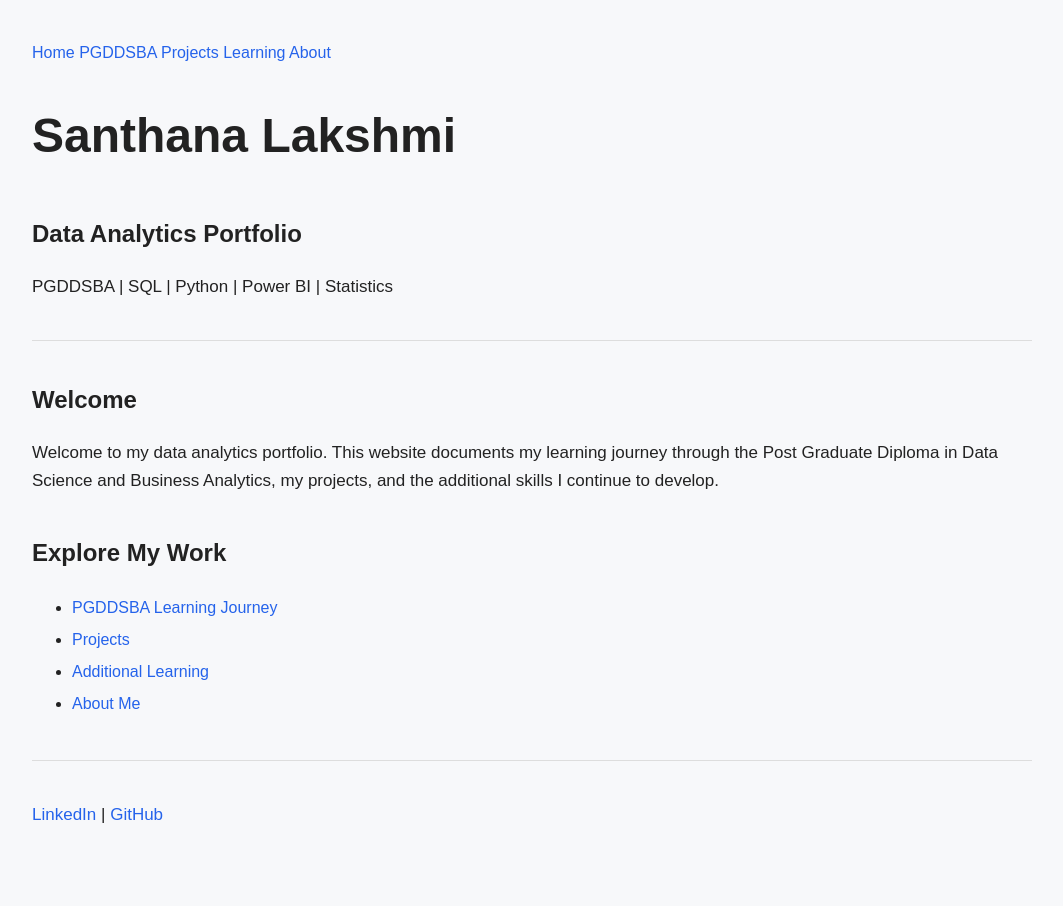
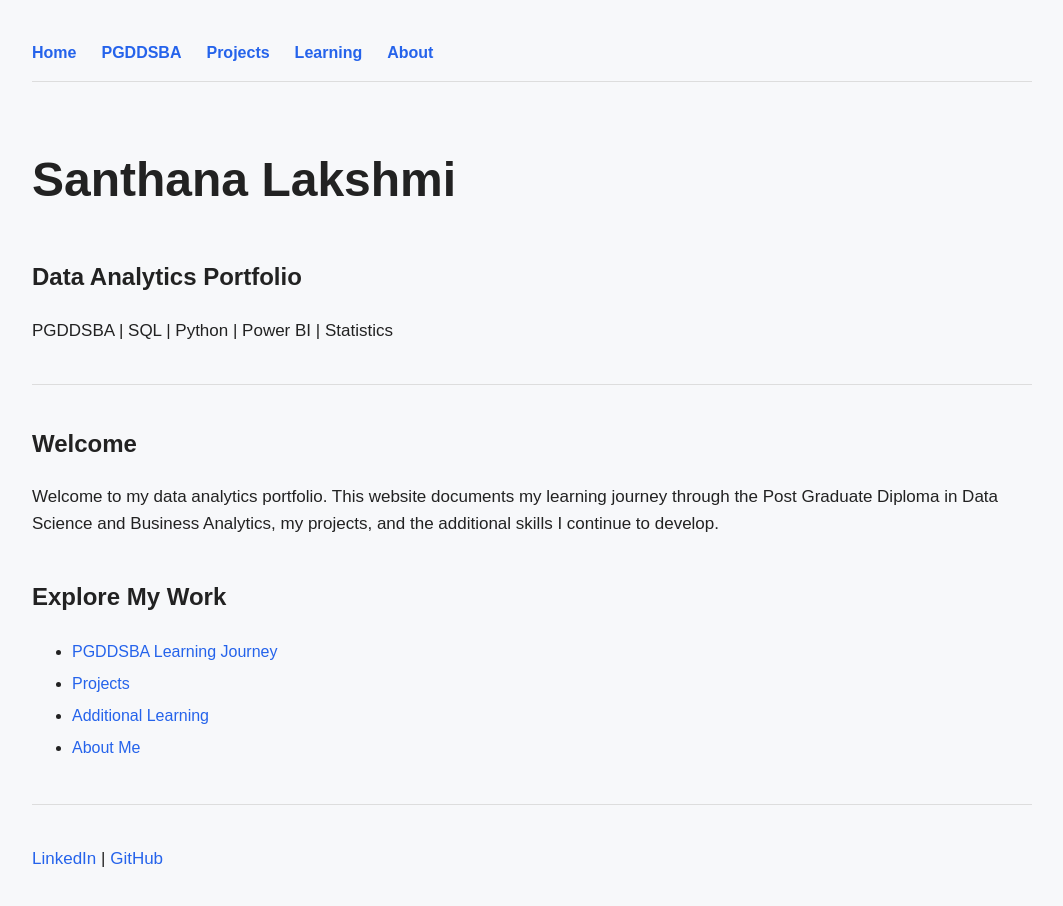
Before and after one commit to lakshmi-data-analytics/lakshmi-data-analytics.github.io, a plain HTML site: page index.html in a window 1280 px wide. Shown: the whole page, without its empty margins (108-1171 px from the left). Before the commit the page ends 885 px from the top, so only its background shows below. Drawn offline with Linux system fonts and the light colour scheme.

Commit message:
Add navigation styles to style.css

```diff
--- a/style.css
+++ b/style.css
@@ -39,3 +39,15 @@
 ul {
     line-height: 2;
 }
+
+nav {
+    display: flex;
+    gap: 25px;
+    margin-bottom: 60px;
+    padding-bottom: 15px;
+    border-bottom: 1px solid #ddd;
+}
+
+nav a {
+    font-weight: bold;
+}
```
